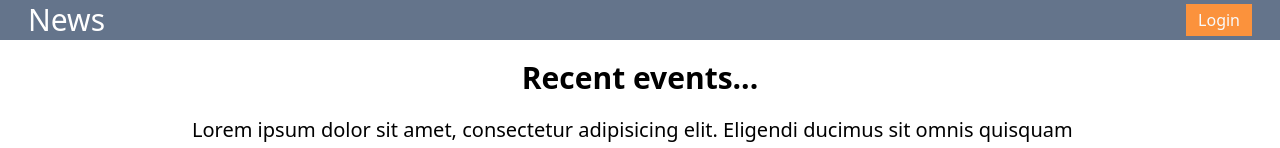
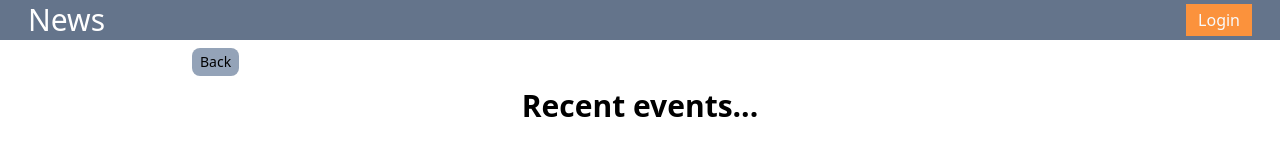
Before and after one commit to Scr00b1e/news-app, a React (Vite) app: page /pages/0 in a window 1280 px wide. Shown: the top 148 px of the page. Built offline with nearby package versions, Linux system fonts and the light colour scheme.

Commit message:
small routing feature

```diff
--- a/src/components/NewsPage.tsx
+++ b/src/components/NewsPage.tsx
@@ -1,8 +1,13 @@
 import React from 'react'
+import { Link } from 'react-router-dom'
 import Comments from './Comments'
 
 const NewsPage = () => {
     return (
+        <>
+            <Link to={'/pages'}>
+                <button className='py-1 px-2 text-sm bg-slate-400 rounded-lg text-start'>Back</button>
+            </Link>
             <div className='w-full text-center'>
                 <h1 className='text-3xl font-bold my-3'>Recent events...</h1>
                 <p className='text-xl text-start my-5'>Lorem ipsum dolor sit amet, consectetur adipisicing elit. Eligendi ducimus sit omnis quisquam minus ullam voluptatum officiis culpa? Laboriosam pariatur ex corporis modi quaerat magni quo dolorum, odio ad praesentium!
@@ -14,6 +19,7 @@ const NewsPage = () => {
                 </p>
                 <Comments />
             </div>
+        </>
     )
 }
 
```
Lines whose indentation alone changed are shown as unchanged.
